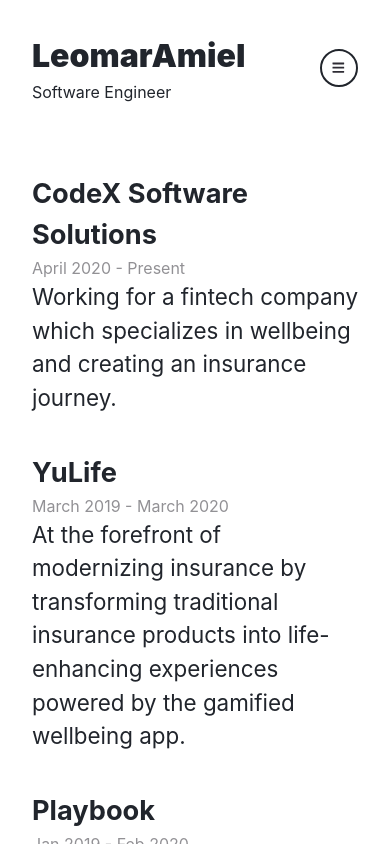
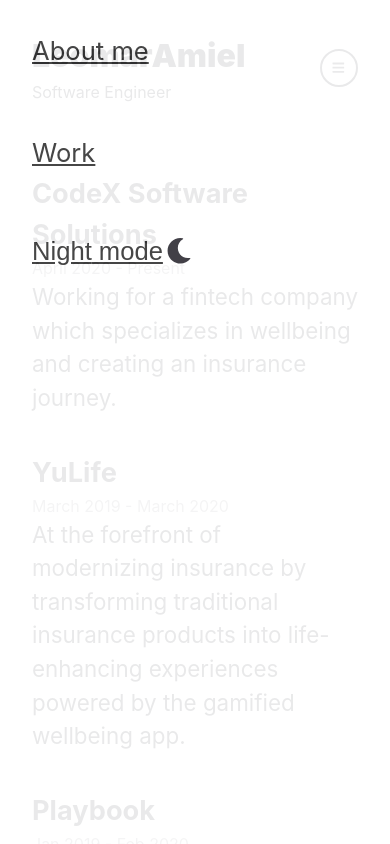
Before and after one commit to LeomarAmiel/leomar-blog, a Next.js app: page /work in a window 390 px wide. Both pictures are taken after a click on the button 338 px from the left and 67 px from the top of the page. Shown: the top 844 px of the page. Built offline with nearby package versions, Linux system fonts and the light colour scheme.

Commit message:
Feature: Initial commit for mobile nav

```diff
--- a/src/components/common/header/header.styles.ts
+++ b/src/components/common/header/header.styles.ts
@@ -57,3 +57,39 @@
   flex-direction: row;
   align-items: center;
 `;
+
+export const MobileNavWrapper = styled.div`
+  position: fixed;
+  bottom: 0;
+  top: 0;
+  left: 0;
+  right: 0;
+  display: flex;
+  background-color: ${({ theme }) => theme.backgroundColor};
+  opacity: 0.9;
+  flex-direction: column;
+`;
+
+export const MobileNavLink = styled.a`
+  color: ${({ theme }) => theme.active};
+  padding: 2rem;
+  font-size: 1.6rem;
+  display: flex;
+  justify-content: flex-start;
+  align-items: center;
+  overflow-y: hidden;
+  text-decoration: underline;
+`;
+
+export const NightModeLink = styled.button`
+  color: ${({ theme }) => theme.active};
+  background-color: transparent;
+  padding: 2rem;
+  font-size: 1.6rem;
+  padding-right: 1.6rem;
+  display: flex;
+  justify-content: flex-start;
+  align-items: center;
+  overflow-y: hidden;
+  text-decoration: underline;
+`;
--- a/src/components/common/header/index.tsx
+++ b/src/components/common/header/index.tsx
@@ -7,9 +7,12 @@
   Button,
   LogoLink,
   DataWrapper,
+  MobileNavWrapper,
   Nav,
   NavLink,
   NavWrapper,
+  MobileNavLink,
+  NightModeLink,
 } from "./header.styles";
 import { ThemeContext } from "@context/themeProvider";
 import { useRouter } from "next/router";
@@ -17,6 +20,7 @@
 const Header: FC<unknown> = () => {
   const { theme, setTheme } = useContext(ThemeContext);
   const [width, setWidth] = useState(0);
+  const [isShowingMobileNav, setIsShowingMobileNav] = useState(false);
 
   useEffect(() => {
     if (window) {
@@ -32,7 +36,29 @@
 
     return () => window.removeEventListener("resize", handleResize);
   }, []);
+
+  const onClickMobileNav = () => {
+    const willShowMobileNav = !isShowingMobileNav;
+    if (willShowMobileNav) {
+      document.body.style.overflow = "hidden";
+    } else {
+      document.body.style.overflow = "unset";
+    }
+    setIsShowingMobileNav(willShowMobileNav);
+  };
+
+  const onNavClick = () => {
+    document.body.style.overflow = "unset";
+    setIsShowingMobileNav(!isShowingMobileNav);
+  };
+
   const router = useRouter();
+  const onKeyPress = ({ target }) => {
+    // I'm guessing you have value stored in state
+    if (target.charCode == 13) {
+      router.push("/");
+    }
+  };
   const iconColor = theme === "light" ? "rgb(46, 44, 52)" : "white";
   return (
     <StyledHeader>
@@ -47,14 +73,43 @@
 
       <NavWrapper>
         {width < 500 ? (
-          <>
-            <Button onClick={() => {}}>
+          <div>
+            <Button tabIndex={0} onClick={onClickMobileNav}>
               <FontAwesomeIcon fixedWidth color={iconColor} icon={faBars} />
             </Button>
-          </>
+            {isShowingMobileNav ? (
+              <MobileNavWrapper>
+                <Link href="/" passHref>
+                  <MobileNavLink tabIndex={1} onClick={onNavClick}>
+                    About me
+                  </MobileNavLink>
+                </Link>
+                <Link href="/work">
+                  <MobileNavLink tabIndex={2} onClick={onNavClick}>
+                    Work
+                  </MobileNavLink>
+                </Link>
+                <NightModeLink tabIndex={3} onClick={() => setTheme()}>
+                  {theme === "light" ? "Night" : "Light"} mode
+                  {theme === "light" ? (
+                    <FontAwesomeIcon
+                      fixedWidth
+                      color={iconColor}
+                      icon={faMoon}
+                    />
+                  ) : (
+                    <FontAwesomeIcon
+                      fixedWidth
+                      color={iconColor}
+                      icon={faSun}
+                    />
+                  )}
+                </NightModeLink>
+              </MobileNavWrapper>
+            ) : null}
+          </div>
         ) : (
           <>
-            {" "}
             <Nav>
               <Link href="/">
                 <NavLink isSelected={router.pathname === "/"}>About me</NavLink>
--- a/src/components/screens/work/index.tsx
+++ b/src/components/screens/work/index.tsx
@@ -1,12 +1,6 @@
-import Paragraph from "@components/common/paragraph";
 import { FC } from "react";
 import styled from "styled-components";
 import * as S from "./work.styles";
-
-const Heading4 = styled(Paragraph)`
-  font-size: 3.2rem;
-  margin-bottom: 1.6rem;
-`;
 
 const ListItemHeading = styled.h5`
   font-size: 1.7rem;
```
